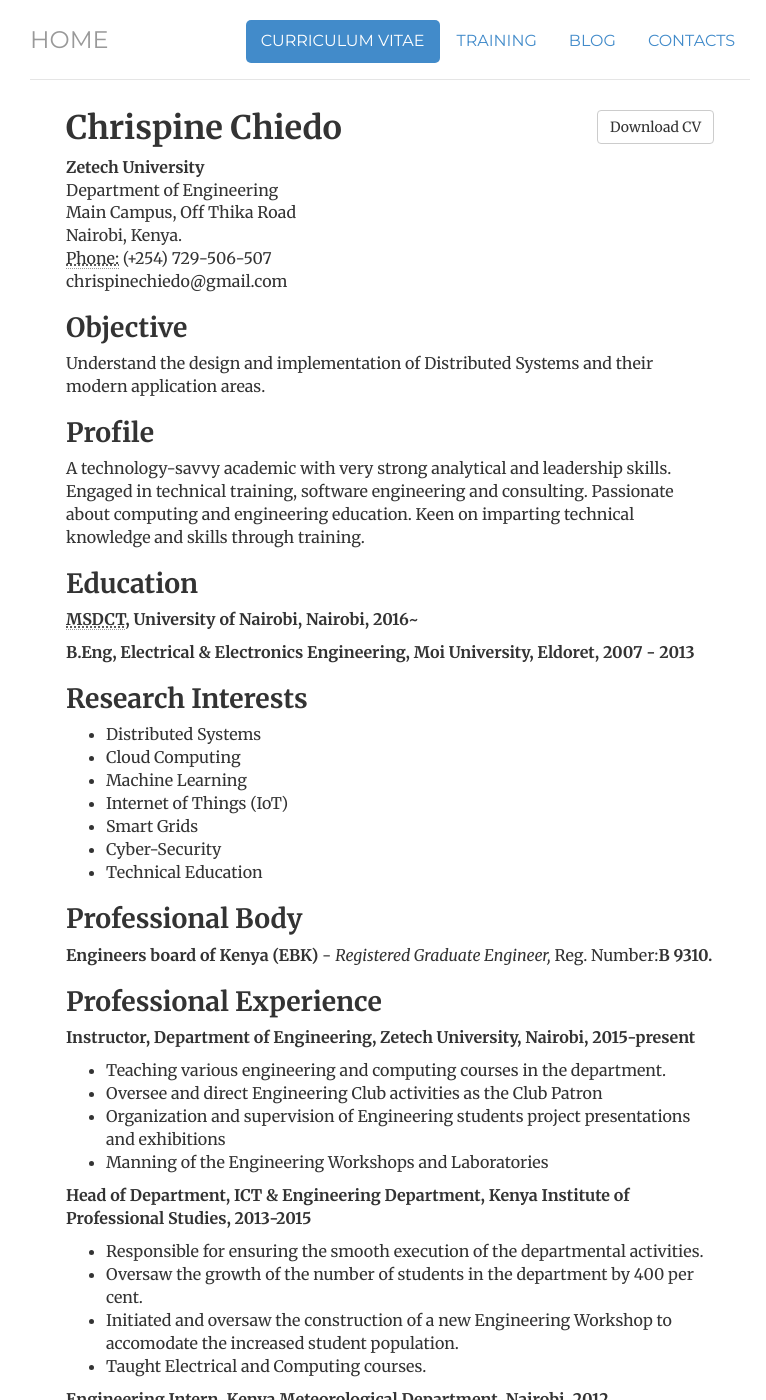
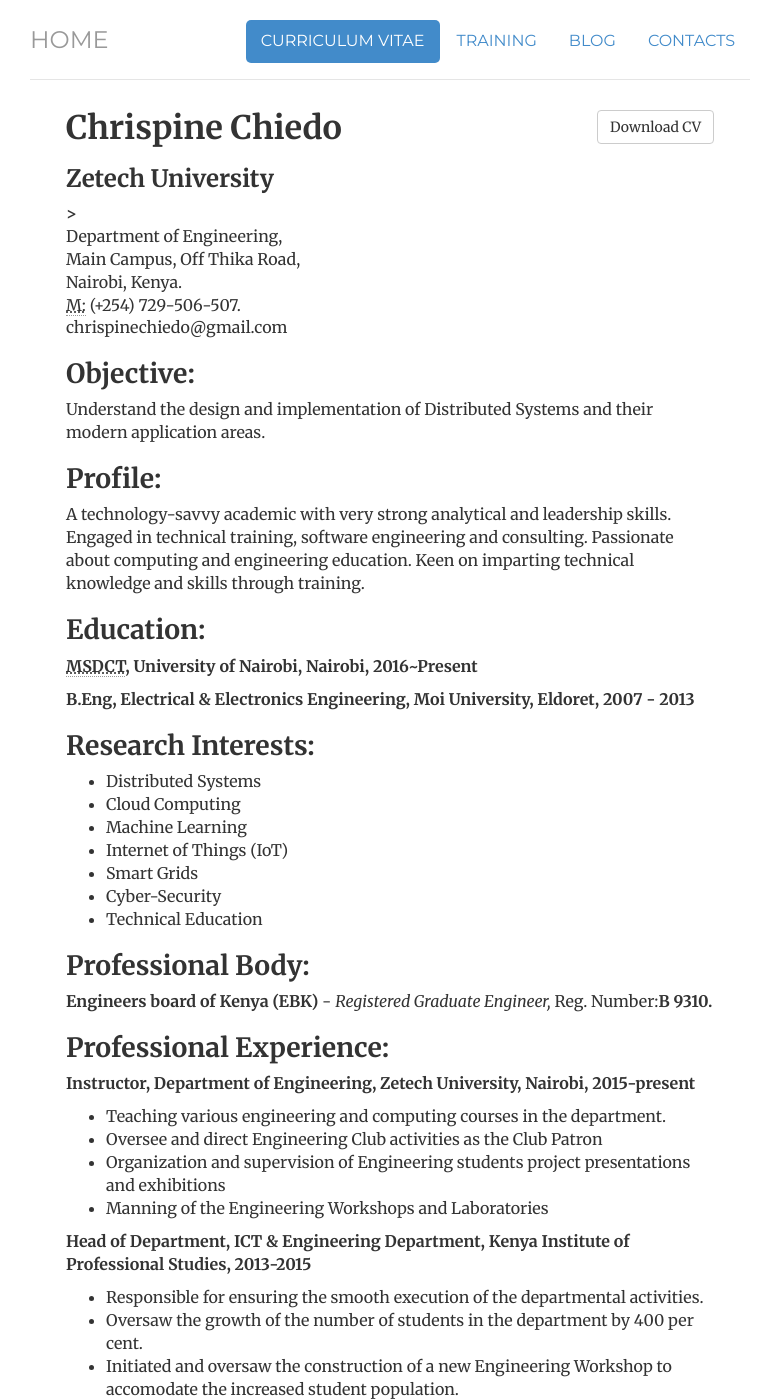
Before and after one commit to theafricanengineer/theafricanengineer.github.io, a Jekyll site: the page built from cv/index.html, in a window 1280 px wide and 1400 px high. Shown: the whole window, without its empty margins (250-1016 px from the left). Built offline with Jekyll 4.4.1, drawn with Linux system fonts in a browser that asks for light colours; some of the changed text lies outside the part shown.

Commit message:
modify cv/index.html file

```diff
--- a/cv/index.html
+++ b/cv/index.html
@@ -13,28 +13,28 @@
 				<div itemscope itemtype="http://data-vocabulary.org/Person">
 				<span itemprop="name"><h1>Chrispine Chiedo</h1></span>
 				<address>
-				<span itemprop="affiliation"><strong>Zetech University</strong><br></span>
-				<span itemprop="affiliation">Department of Engineering<br></span>
-				Main Campus, Off Thika Road<br>
+				<span itemprop="affiliation"><strong><h3>Zetech University</h3>></strong><br></span>
+				<span itemprop="affiliation">Department of Engineering,<br></span>
+				Main Campus, Off Thika Road,<br>
 				Nairobi, Kenya.<br>
-				<abbr title="phone">Phone:</abbr> (+254) 729-506-507<br>
+				<abbr title="mobile phone">M:</abbr> (+254) 729-506-507.<br>
 				<span class="obfuscate">moc.liamg@odeihcenipsirhc</span>
 				</address>
 				</div>
 
-				<h2>Objective</h2>
+				<h2>Objective:</h2>
 				<p>Understand the design and implementation of Distributed Systems and their modern application areas.</p>
 
-				<h2>Profile</h2>
+				<h2>Profile:</h2>
 				<p>A technology-savvy academic with very strong analytical and leadership skills. Engaged in technical training, software engineering and consulting. Passionate about computing and engineering education. Keen on imparting technical knowledge and skills through training.</p>
 
-				<h2>Education</h2>
-				<p><strong><abbr title="Master of Science in Distributed Computing Technology">MSDCT</abbr>, University of Nairobi, Nairobi, 2016~</strong><br></p>
+				<h2>Education:</h2>
+				<p><strong><abbr title="Master of Science in Distributed Computing Technology">MSDCT</abbr>, University of Nairobi, Nairobi, 2016~Present</strong><br></p>
 				<!-- <a href="/files/McGlone-OpenAccessJournals-2008.pdf" title="Open Access Journals: Towards a Digital Commons for Scholarly Communication"> --><!-- (PDF)</a> -->
 
 				<p><strong>B.Eng, Electrical &amp; Electronics Engineering, Moi University, Eldoret, 2007 - 2013</strong></p>
 
-				<h2>Research Interests</h2>
+				<h2>Research Interests:</h2>
 				<ul>
 				<li>Distributed Systems</li>
 				<li>Cloud Computing</li>
@@ -45,10 +45,10 @@
 				<li>Technical Education</li>
 				</ul>
 
-				<h2>Professional Body</h2>
+				<h2>Professional Body:</h2>
 				<p><strong>Engineers board of Kenya (EBK)</strong> - <em>Registered Graduate Engineer,</em> Reg. Number:<strong>B 9310.</strong></p>
 
-				<h2>Professional Experience</h2>
+				<h2>Professional Experience:</h2>
 				<p><strong>Instructor, Department of Engineering, Zetech University, Nairobi, 2015-present</strong></p>
 				<ul>
 				<li>Teaching various engineering and computing courses in the department.</li>
@@ -89,7 +89,7 @@
 				<p><strong>Freelance Software Developer and Trainer, 2015-present</strong></p>
 					<p>Providing small-scale web development, training and consulting services for startups, academic projects, and students.</p>
 
-				<h2>Technical Skills and Expertise</h2>
+				<h2>Technical Skills and Expertise:</h2>
 					<dl class="dl-horizontal">
 						<dt>Specialized Skills</dt>
 						<dd>Back-End Web Development, Distributed Systems, Machine Learning, Penetration Testing, IoT Hacking</dd>
@@ -135,23 +135,23 @@
 						<dd>Ubuntu Linux, Kali Linux, Unix, Mac OS X, Windows</dd>
 					</dl>
 
-				<h2>Professional Activities and Service</h2>
+				<h2>Professional Activities and Service:</h2>
 				<ul class="list-unstyled">
 				<li>Task Force Member, <em>Vice Chancellor's Task Force on Engineering Curriculum Review.</em> Zetech University. March-July 2016</li>
 				<li>Engineering Lead, <em>2016 Edition of the Kenya Universities and Colleges Exhibition,</em>held in Mombasa.</li>
 				<li>Committee Member, <em>KIPS 2014 Graduation Committee.</em> Kenya Institute of Professional Studies. May-October 2014</li>
 				</ul>
 
-				<h2>Technical Events Attended</h2>
+				<h2>Technical Events Attended:</h2>
 				<p><strong>Strathmore University, Nairobi.</strong> <em>East Africa Open Data Conference</em>, August 2016.</p>
 
 				<p><strong>Strathmore University, Nairobi.</strong> <em>IEEE Engineering and Business Forum: Hacking Innovative Technology and Engineering Solutions</em>, October 2015.</p>
 
-				p><strong>Norfolk Hotel, Nairobi.</strong> Launching of <em>City-Next: A Smart City Iniative</em>, by <strong>Microsoft Kenya.</strong> December 2014.</p>
+				<p><strong>Norfolk Hotel, Nairobi.</strong> Launching of <em>City-Next: A Smart City Iniative</em>, by <strong>Microsoft Kenya.</strong> December 2014.</p>
 
-				p><strong>iHub, Nairobi.</strong> A Technical Talk titled: <em>Is Privacy and Security Online Possible in Kenya?</em> August 2014.</p>
+				<p><strong>iHub, Nairobi.</strong> A Technical Talk titled: <em>Is Privacy and Security Online Possible in Kenya?</em> August 2014.</p>
 
-				<h2>Courses Taught</h2>
+				<h2>Courses Taught:</h2>
 				<p><strong>DCE 204: Computer Operating Systems .</strong> <em>Zetech University.</em> Introduces students to operating system concepts and implementation paradigms.</p>
 
 				<p><strong>DEE 300: Structured Programming.</strong> <em>Zetech University.</em> Introduces students to structured programming concepts using the C proramming language.</p>
@@ -171,8 +171,8 @@
 				<p><strong>Web Design and Development.</strong> <em>Kenya Institute of Professional Development.</em> Taught students how to build dynamic websites using HTML, CSS, JavaScript, PHP, MySQL and the Apache Web Server.</p>
 
 
-				<h2>Publications and Presentations</h2>
-				<p><strong>Coming Soon!</strong></p>
+				<h2>Publications and Presentations:</h2>
+				<p>Coming Soon!</p>
 
 				<!--
 				<p><strong>Denton, TX. Conference Panelist.</strong> <em>Library Publishing Forum 2016, University of North Texas</em>, "Mellon Project Updates: Fulcrum: Building a Hosted Platform for Managing Monographic Source Materials and Born Digital Publications," May 2016.</p>
```
